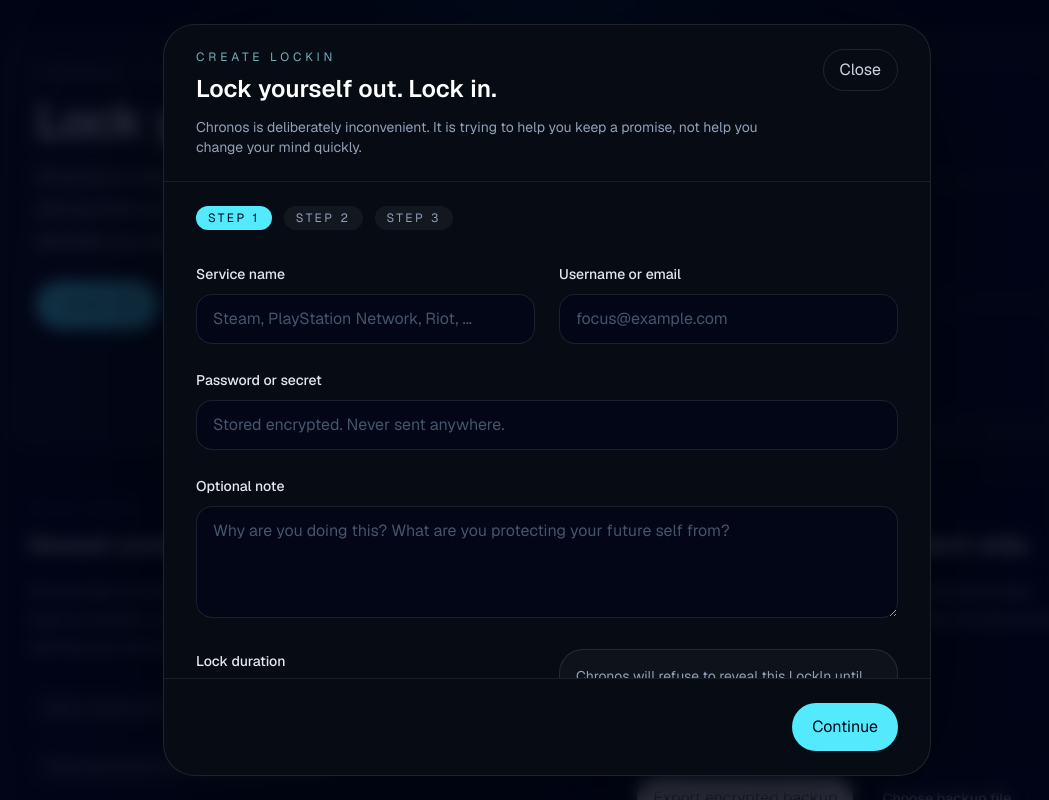
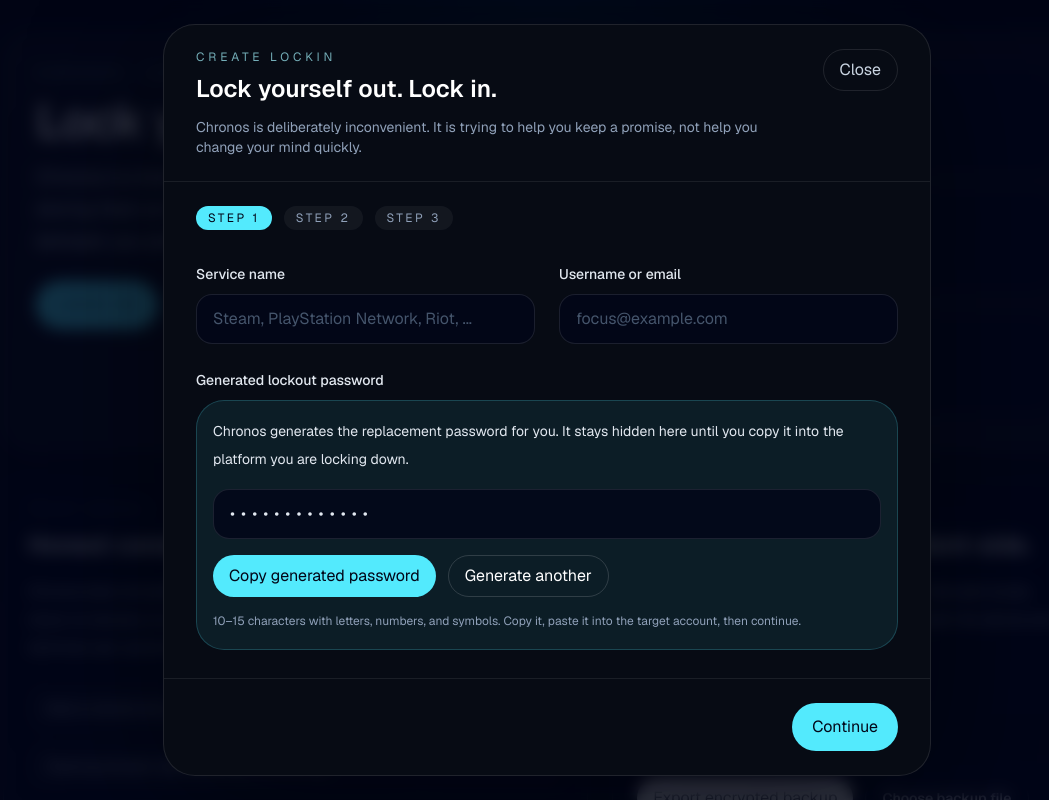
Before and after one commit to HODLCLONE/chronos, a Next.js app: page / in a window 1280 px wide. Both pictures are taken after a click on the button "LOCK IN". Shown: the top 800 px of the page, without its empty margins (93-1142 px from the left). Built offline with nearby package versions, Linux system fonts and the light colour scheme.

Commit message:
feat: generate hidden copy-first lockout passwords

```diff
--- a/public/sw.js
+++ b/public/sw.js
@@ -1,4 +1,4 @@
-const CACHE_NAME = "chronos-v1";
+const CACHE_NAME = "chronos-v2";
 const CORE_ASSETS = ["/", "/manifest.webmanifest", "/chronos-icon.svg"];
 
 self.addEventListener("install", (event) => {
--- a/src/app/manifest.ts
+++ b/src/app/manifest.ts
@@ -2,15 +2,32 @@ import type { MetadataRoute } from "next";
 
 export default function manifest(): MetadataRoute.Manifest {
   return {
+    id: "/",
     name: "Chronos",
     short_name: "Chronos",
     description: "Local-first LockIn vault for intentional account lockouts.",
     start_url: "/",
+    scope: "/",
     display: "standalone",
+    display_override: ["standalone", "window-controls-overlay"],
     background_color: "#04070f",
     theme_color: "#04070f",
     orientation: "portrait",
     categories: ["productivity", "utilities", "security"],
+    shortcuts: [
+      {
+        name: "New LockIn",
+        short_name: "New LockIn",
+        description: "Open Chronos and create a fresh LockIn.",
+        url: "/?action=new-lockin",
+      },
+      {
+        name: "Vault",
+        short_name: "Vault",
+        description: "Jump straight into the local LockIn vault.",
+        url: "/#vault",
+      },
+    ],
     icons: [
       {
         src: "/chronos-icon.svg",
--- a/src/components/chronos-app.tsx
+++ b/src/components/chronos-app.tsx
@@ -62,6 +62,11 @@ export function ChronosApp() {
       });
       setLoading(false);
     });
+
+    const searchParams = new URLSearchParams(window.location.search);
+    if (searchParams.get("action") === "new-lockin") {
+      setCreateOpen(true);
+    }
   }, []);
 
   const readyCount = useMemo(
@@ -328,7 +333,7 @@ export function ChronosApp() {
           </section>
         </section>
 
-        <section className="rounded-[1.75rem] border border-white/10 bg-slate-950/70 p-4 sm:rounded-[2rem] sm:p-6">
+        <section id="vault" className="rounded-[1.75rem] border border-white/10 bg-slate-950/70 p-4 sm:rounded-[2rem] sm:p-6">
           <div className="flex flex-col gap-3 sm:flex-row sm:items-end sm:justify-between">
             <div>
               <p className="text-xs uppercase tracking-[0.3em] text-slate-500">Vault</p>
--- a/src/components/create-lockin-flow.tsx
+++ b/src/components/create-lockin-flow.tsx
@@ -6,10 +6,13 @@ import {
   COMMITMENT_PHRASE,
   DURATION_OPTIONS,
   FINAL_CONFIRM_DELAY_SECONDS,
+  GENERATED_PASSWORD_COPY_MESSAGE,
+  GENERATED_PASSWORD_REVEAL_LABEL,
   MODE_NAME,
   PASSPHRASE_HINT,
   PASSPHRASE_MIN_LENGTH,
 } from "@/lib/constants";
+import { generateLockInPassword } from "@/lib/passwords";
 
 type CreateLockInSubmission = {
   serviceName: string;
@@ -29,23 +32,27 @@ type Props = {
   onSubmit: (payload: CreateLockInSubmission) => Promise<void>;
 };
 
-const initialState: CreateLockInSubmission = {
+function createInitialState(): CreateLockInSubmission {
+  return {
     serviceName: "",
     usernameOrEmail: "",
-  password: "",
+    password: generateLockInPassword(),
     note: "",
     durationValue: DURATION_OPTIONS[2]?.value ?? "90d",
     customDate: "",
     passphrase: "",
     confirmPassphrase: "",
   };
+}
 
 export function CreateLockInFlow({ hasExistingPassphrase, pending, onClose, onSubmit }: Props) {
   const [step, setStep] = useState(1);
   const [error, setError] = useState<string | null>(null);
   const [typedPhrase, setTypedPhrase] = useState("");
   const [cooldown, setCooldown] = useState(FINAL_CONFIRM_DELAY_SECONDS);
-  const [form, setForm] = useState<CreateLockInSubmission>(initialState);
+  const [copiedPassword, setCopiedPassword] = useState(false);
+  const [passwordMessage, setPasswordMessage] = useState<string | null>(null);
+  const [form, setForm] = useState<CreateLockInSubmission>(() => createInitialState());
 
   useEffect(() => {
     if (step !== 3 || cooldown === 0) {
@@ -77,6 +84,20 @@ export function CreateLockInFlow({ hasExistingPassphrase, pending, onClose, onSu
     }
   }
 
+  async function handleCopyPassword() {
+    await navigator.clipboard.writeText(form.password);
+    setError(null);
+    setCopiedPassword(true);
+    setPasswordMessage("Generated password copied. Paste it into the target platform before you continue.");
+  }
+
+  function handleGenerateAnotherPassword() {
+    setError(null);
+    setForm((current) => ({ ...current, password: generateLockInPassword() }));
+    setCopiedPassword(false);
+    setPasswordMessage(null);
+  }
+
   function validateStepOne() {
     if (!form.serviceName.trim()) {
       throw new Error("Name the service you are locking away.");
@@ -87,7 +108,11 @@ export function CreateLockInFlow({ hasExistingPassphrase, pending, onClose, onSu
     }
 
     if (!form.password.trim()) {
-      throw new Error("Enter the secret you want Chronos to encrypt.");
+      throw new Error("Chronos could not generate a password yet. Try generating a fresh one.");
+    }
+
+    if (!copiedPassword) {
+      throw new Error("Copy the generated password into the target platform before continuing.");
     }
 
     if (!form.passphrase.trim()) {
@@ -179,16 +204,45 @@ export function CreateLockInFlow({ hasExistingPassphrase, pending, onClose, onSu
               />
             </label>
 
-            <label className="block sm:col-span-2">
-              <span className="text-sm font-medium text-slate-200">Password or secret</span>
-              <input
-                type="password"
-                className={inputClassName}
-                placeholder="Stored encrypted. Never sent anywhere."
-                value={form.password}
-                onChange={(event) => setForm((current) => ({ ...current, password: event.target.value }))}
-              />
-            </label>
+            <div className="block sm:col-span-2">
+              <span className="text-sm font-medium text-slate-200">Generated lockout password</span>
+              <div className="mt-2 rounded-[1.75rem] border border-cyan-300/20 bg-cyan-300/8 p-4">
+                <p className="text-sm leading-7 text-slate-200">
+                  Chronos generates the replacement password for you. It stays hidden here until you copy it into the platform you are locking down.
+                </p>
+                <div className="mt-4 rounded-2xl border border-white/10 bg-slate-950/80 px-4 py-3 text-base tracking-[0.38em] text-slate-200" aria-label="Generated password hidden">
+                  •••••••••••••
+                </div>
+                <div className="mt-4 flex flex-col gap-3 sm:flex-row sm:flex-wrap">
+                  <button
+                    type="button"
+                    className="inline-flex min-h-11 w-full items-center justify-center rounded-full bg-cyan-300 px-4 py-3 text-sm font-semibold text-slate-950 transition hover:bg-cyan-200 sm:min-h-0 sm:w-auto sm:py-2"
+                    onClick={() => {
+                      handleCopyPassword().catch(() => {
+                        setError("Chronos could not copy the generated password.");
+                      });
+                    }}
+                  >
+                    {GENERATED_PASSWORD_COPY_MESSAGE}
+                  </button>
+                  <button
+                    type="button"
+                    className="inline-flex min-h-11 w-full items-center justify-center rounded-full border border-white/15 px-4 py-3 text-sm font-semibold text-white transition hover:border-white/30 hover:text-cyan-200 sm:min-h-0 sm:w-auto sm:py-2"
+                    onClick={handleGenerateAnotherPassword}
+                  >
+                    {GENERATED_PASSWORD_REVEAL_LABEL}
+                  </button>
+                </div>
+                <p className="mt-3 text-xs leading-6 text-slate-400">
+                  10–15 characters with letters, numbers, and symbols. Copy it, paste it into the target account, then continue.
+                </p>
+                {passwordMessage ? (
+                  <p className="mt-3 rounded-2xl border border-emerald-300/20 bg-emerald-400/10 px-4 py-3 text-sm text-emerald-50">
+                    {passwordMessage}
+                  </p>
+                ) : null}
+              </div>
+            </div>
 
             <label className="block sm:col-span-2">
               <span className="text-sm font-medium text-slate-200">Optional note</span>
--- a/src/lib/constants.ts
+++ b/src/lib/constants.ts
@@ -9,6 +9,8 @@ export const PASSPHRASE_HINT =
 export const KDF_ITERATIONS = 310_000;
 export const BACKUP_KDF_ITERATIONS = 350_000;
 export const FINAL_CONFIRM_DELAY_SECONDS = 5;
+export const GENERATED_PASSWORD_COPY_MESSAGE = "Copy generated password";
+export const GENERATED_PASSWORD_REVEAL_LABEL = "Generate another";
 
 export const DURATION_OPTIONS: DurationOption[] = [
   { label: "7 days", value: "7d", days: 7 },
--- /dev/null
+++ b/src/lib/passwords.ts
@@ -0,0 +1,38 @@
+export const GENERATED_PASSWORD_MIN_LENGTH = 10;
+export const GENERATED_PASSWORD_MAX_LENGTH = 15;
+export const GENERATED_PASSWORD_PATTERN = /^[A-Za-z0-9!@#$%^&*()_+\-=[\]{}|;:,.<>?]+$/;
+
+const LETTERS = "ABCDEFGHJKLMNPQRSTUVWXYZabcdefghijkmnopqrstuvwxyz";
+const NUMBERS = "23456789";
+const SYMBOLS = "!@#$%^&*()_+-=[]{}|;:,.<>?";
+const ALL_CHARACTERS = `${LETTERS}${NUMBERS}${SYMBOLS}`;
+
+function randomIndex(max: number) {
+  const values = new Uint32Array(1);
+  crypto.getRandomValues(values);
+  return values[0] % max;
+}
+
+function randomCharacter(source: string) {
+  return source[randomIndex(source.length)] ?? source[0] ?? "";
+}
+
+function shuffleCharacters(characters: string[]) {
+  const shuffled = [...characters];
+
+  for (let index = shuffled.length - 1; index > 0; index -= 1) {
+    const swapIndex = randomIndex(index + 1);
+    [shuffled[index], shuffled[swapIndex]] = [shuffled[swapIndex] ?? "", shuffled[index] ?? ""];
+  }
+
+  return shuffled;
+}
+
+export function generateLockInPassword() {
+  const targetLength = GENERATED_PASSWORD_MIN_LENGTH + randomIndex(GENERATED_PASSWORD_MAX_LENGTH - GENERATED_PASSWORD_MIN_LENGTH + 1);
+
+  const required = [randomCharacter(LETTERS), randomCharacter(NUMBERS), randomCharacter(SYMBOLS)];
+  const remainder = Array.from({ length: targetLength - required.length }, () => randomCharacter(ALL_CHARACTERS));
+
+  return shuffleCharacters([...required, ...remainder]).join("");
+}
```
Also changed, not shown: src/components/lockin-detail-client.tsx (+18 -2 lines), 2 other files (tests, documents, lock files or other folders). Lines whose indentation alone changed are shown as unchanged.
